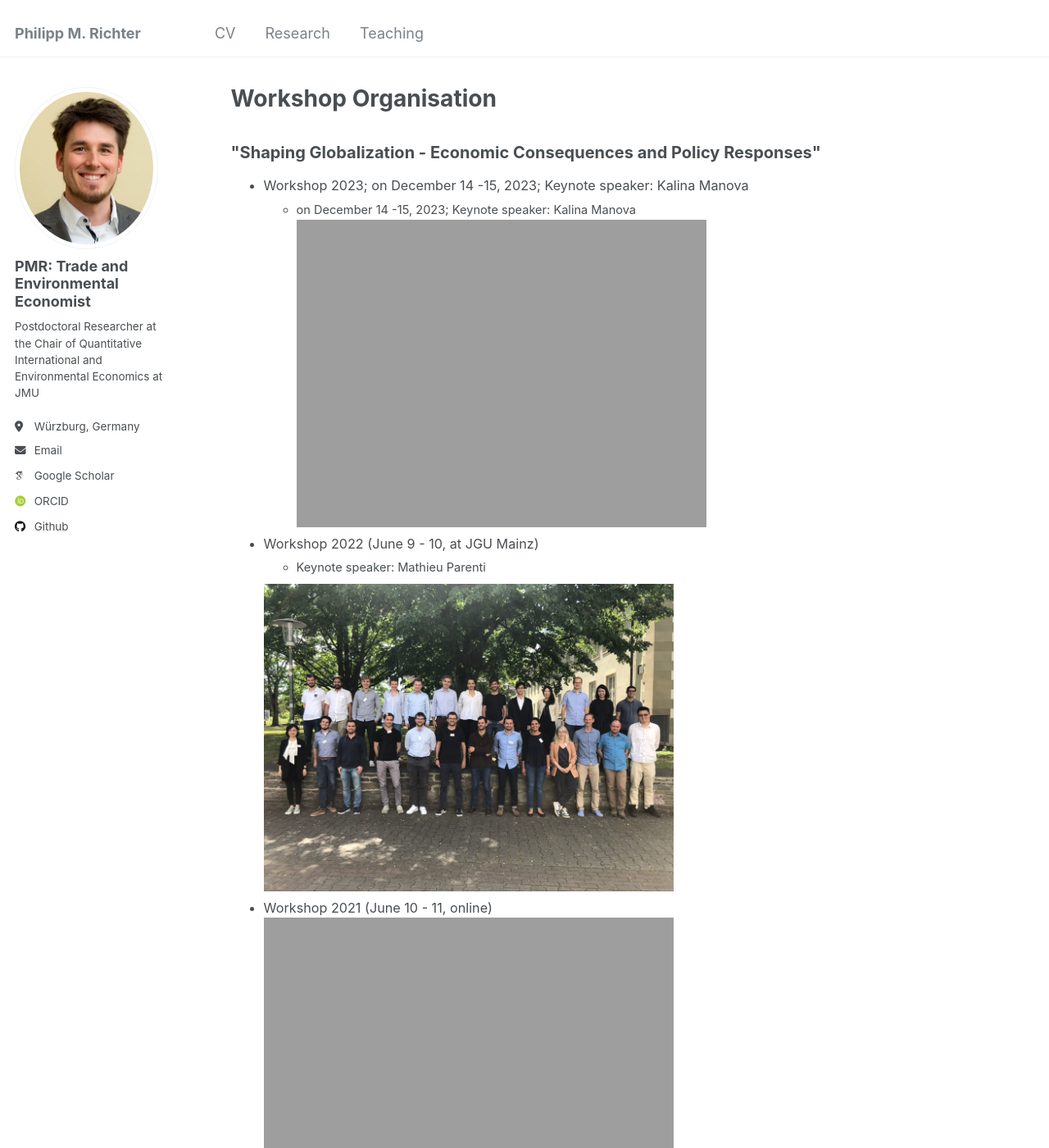
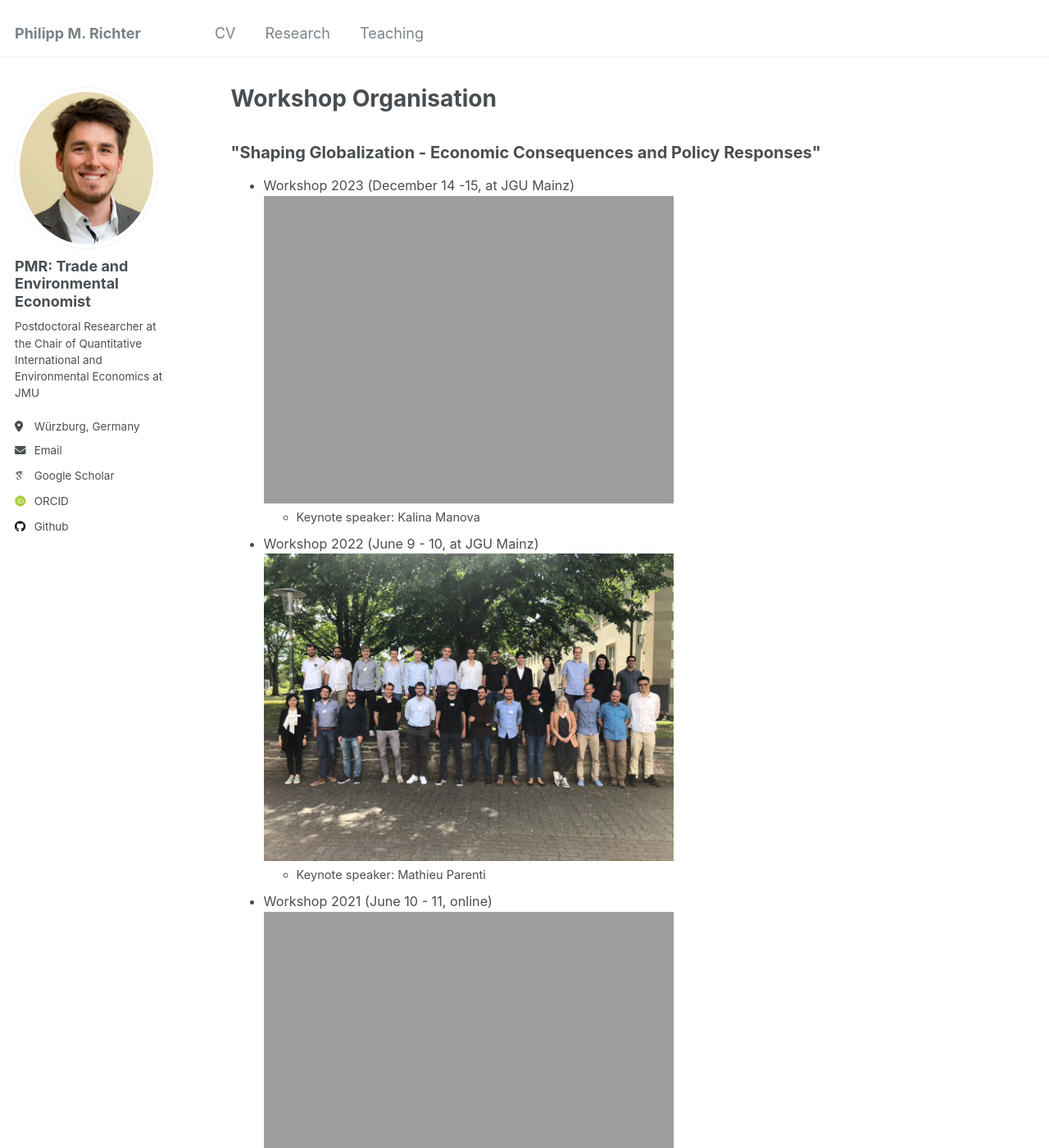
Before and after one commit to PhMRichter/PhMRichter.github.io, a Jekyll site: the page built from _pages/workshops.html, in a window 1280 px wide and 1400 px high. Shown: the whole window at 82% size. Built offline with Jekyll 4.4.1, drawn with Linux system fonts in a browser that asks for light colours; some web fonts are replaced; some of the changed text lies outside the part shown.

Commit message:
Update workshops.html

```diff
--- a/_pages/workshops.html
+++ b/_pages/workshops.html
@@ -8,24 +8,24 @@ author_profile: true
 <h2 style="font-size: 20px;">"Shaping Globalization - Economic Consequences and Policy Responses"</h2>
 
 <ul  style="font-size: 0.9em;">
-  <li> Workshop 2023; on December 14 -15, 2023; Keynote speaker: Kalina Manova
+  <li> Workshop 2023 (December 14 -15, at JGU Mainz) <br>
+      <img src="https://phmrichter.github.io/files/Shaping_Globalization_Workshop_2023.jpeg" alt="ShapingGloba_2023-photo" width="500" height="300">
     <ul  style="font-size: 0.9em;">
-      <li> on December 14 -15, 2023; Keynote speaker: Kalina Manova
-    <img src="https://phmrichter.github.io/files/Shaping_Globalization_Workshop_2023.jpeg" alt="ShapingGloba_2023-photo" width="500" height="300">
-      </li>
+      <li> Keynote speaker: Kalina Manova
+        </li>
     </ul>
   </li>
-   <li> Workshop 2022 (June 9 - 10, at JGU Mainz)
-    <ul  style="font-size: 0.9em;">
+   <li> Workshop 2022 (June 9 - 10, at JGU Mainz) <br>
+        <img src="https://phmrichter.github.io/files/Shaping Globalization Workshop 2022_Photo.jpeg" alt="ShapingGloba_2022-photo" width="500" height="300">
+   <ul  style="font-size: 0.9em;">
       <li> Keynote speaker: Mathieu Parenti
       </li>
     </ul>
-   <img src="https://phmrichter.github.io/files/Shaping Globalization Workshop 2022_Photo.jpeg" alt="ShapingGloba_2022-photo" width="500" height="300">
    </li>
    <li> Workshop 2021 (June 10 - 11, online) <br>
       <img src="https://phmrichter.github.io/files/Shaping Globalization Workshop 2021_Photo.png" alt="ShapingGloba_2021-photo"width="500" height="300">
      <ul  style="font-size: 0.9em;">
-      <li> Keynote speakers:
+      <li> Keynote speakers:  Swati Dhingra, Gonzague Vannoorenberghe
       </li>
       <li> The workshop program can be downloaded here.
       </li>
```
